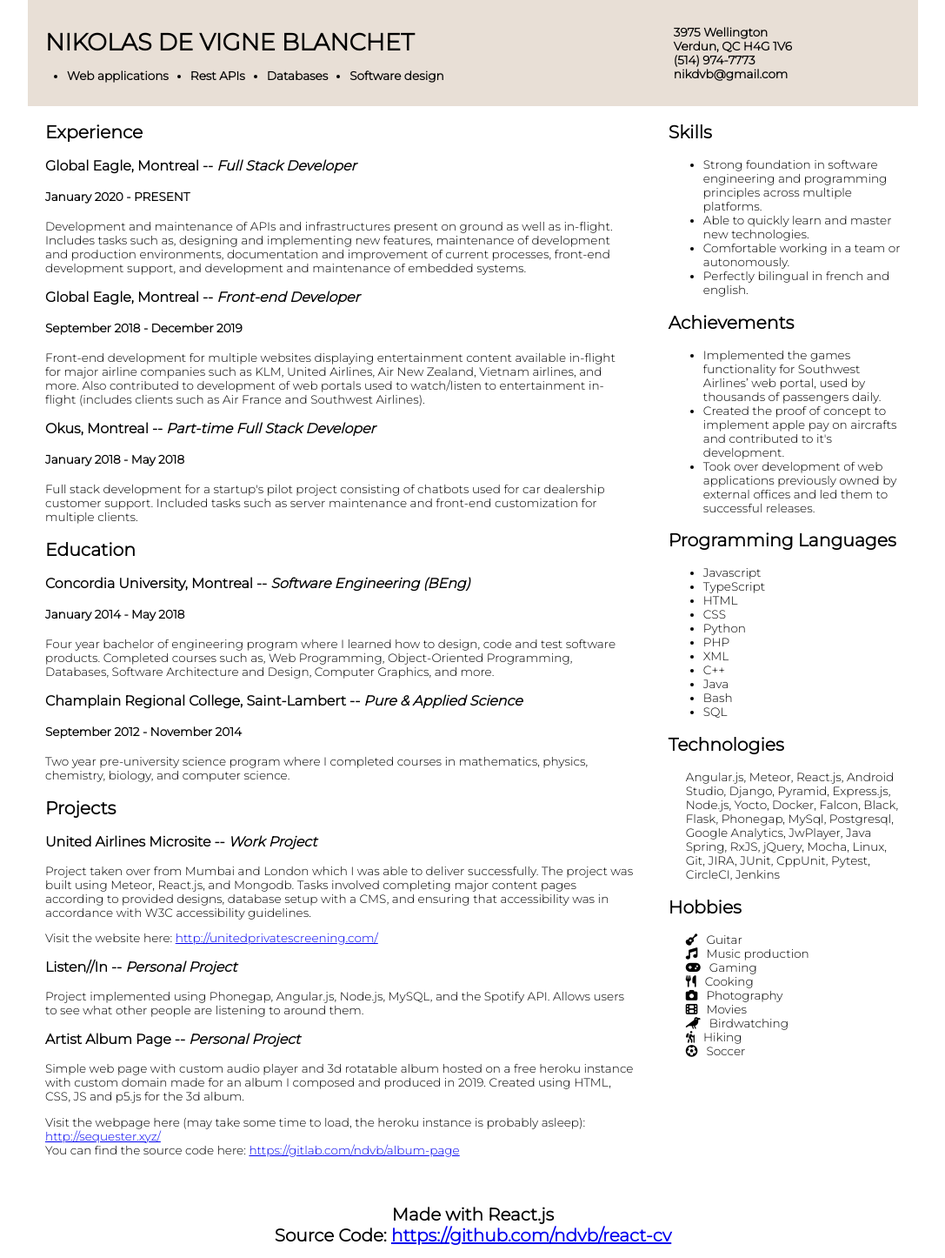
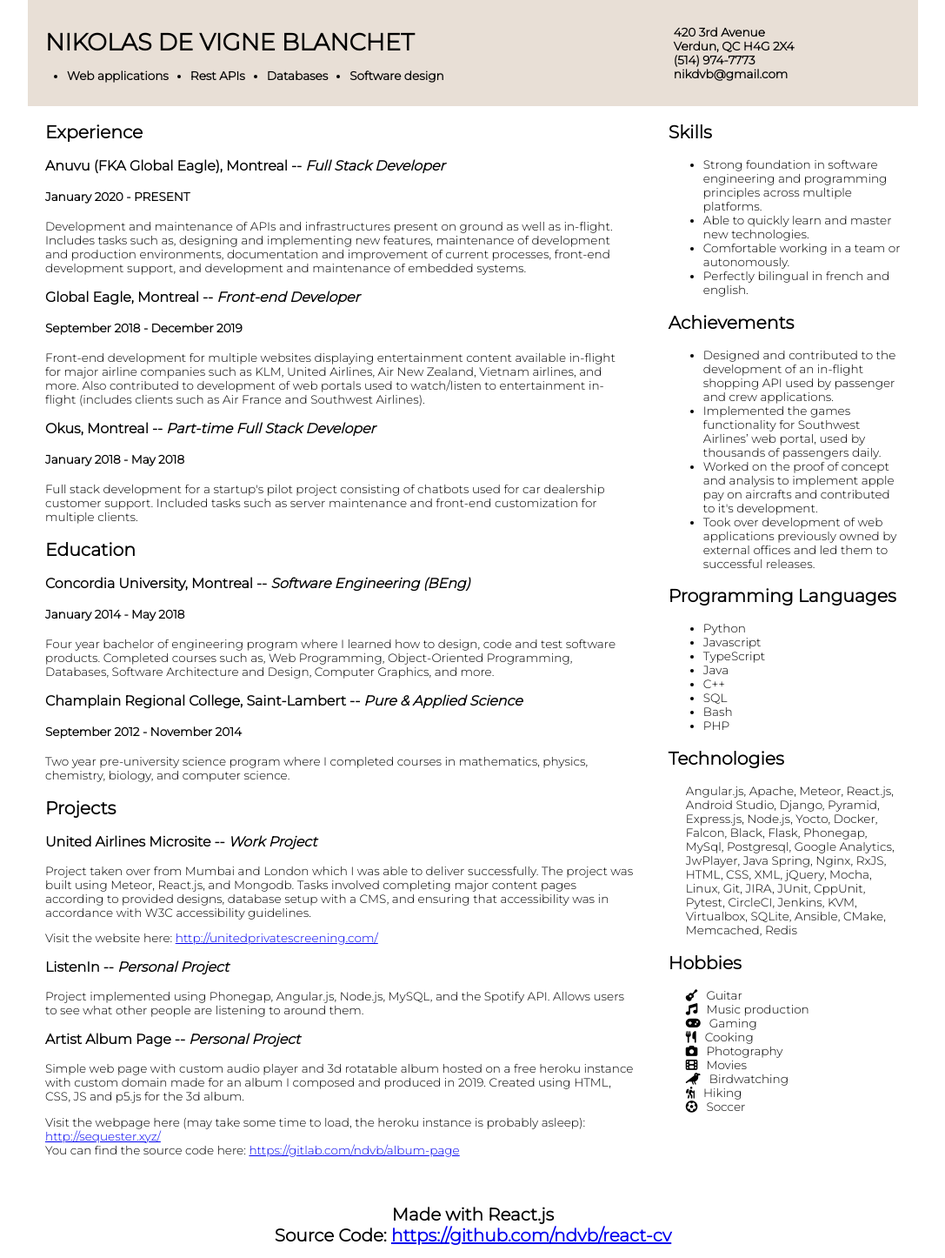
Before and after one commit to ndvb/react-cv, a React (Create React App) app: page / in a window 1280 px wide. Shown: the whole page at 87% size, without its empty margins (96-1183 px from the left). Built offline with nearby package versions, Linux system fonts and the light colour scheme.

Commit message:
update cv address, jobs, and skills

```diff
--- a/src/Assets/data.js
+++ b/src/Assets/data.js
@@ -5,9 +5,9 @@ export default
         "attributes": ["Web applications", "Rest APIs", "Databases", "Software design"]
     },
     "ContactInfo": {
-        "address": "3975 Wellington",
+        "address": "420 3rd Avenue",
         "city": "Verdun, QC",
-        "postalCode": "H4G 1V6",
+        "postalCode": "H4G 2X4",
         "phoneNumber": "(514) 974-7773",
         "email": "nikdvb@gmail.com"
     },
@@ -17,7 +17,7 @@ export default
             "sectionType": "experience",
             "jobs": [
                 {
-                    "company": "Global Eagle",
+                    "company": "Anuvu (FKA Global Eagle)",
                     "location": "Montreal",
                     "position": "Full Stack Developer",
                     "timeline": "January 2020 - PRESENT",
@@ -75,7 +75,7 @@ export default
                     ]
                 },
                 {
-                    "name": "Listen//In",
+                    "name": "ListenIn",
                     "type": "Personal Project",
                     "description": "Project implemented using Phonegap, Angular.js, Node.js, MySQL, and the Spotify API. Allows users to see what other people are listening to around them."
                 },
@@ -110,31 +110,30 @@ export default
         {
             "title": "Achievements",
             "items": [
+                "Designed and contributed to the development of an in-flight shopping API used by passenger and crew applications.",
                 "Implemented the games functionality for Southwest Airlines’ web portal, used by thousands of passengers daily.",
-                "Created the proof of concept to implement apple pay on aircrafts and contributed to it's development.",
+                "Worked on the proof of concept and analysis to implement apple pay on aircrafts and contributed to it's development.",
                 "Took over development of web applications previously owned by external offices and led them to successful releases."
             ]
         },
         {
             "title": "Programming Languages",
             "items": [
+                "Python",
                 "Javascript",
                 "TypeScript",
-                "HTML",
-                "CSS",
-                "Python",
+                "Java",
+                "C++",
+                "SQL",
+                "Bash",
                 "PHP",
-                "XML",
-                "C++",
-                "Java",
-                "Bash",
-                "SQL"
             ]
         },
         {
             "title": "Technologies",
             "items": [
                 "Angular.js",
+                "Apache",
                 "Meteor",
                 "React.js",
                 "Android Studio",
@@ -153,7 +152,11 @@ export default
                 "Google Analytics",
                 "JwPlayer",
                 "Java Spring",
+                "Nginx",
                 "RxJS",
+                "HTML",
+                "CSS",
+                "XML",
                 "jQuery",
                 "Mocha",
                 "Linux",
@@ -163,7 +166,14 @@ export default
                 "CppUnit",
                 "Pytest",
                 "CircleCI",
-                "Jenkins"
+                "Jenkins",
+                "KVM",
+                "Virtualbox",
+                "SQLite",
+                "Ansible",
+                "CMake",
+                "Memcached",
+                "Redis"
             ]
         },
         {
```
